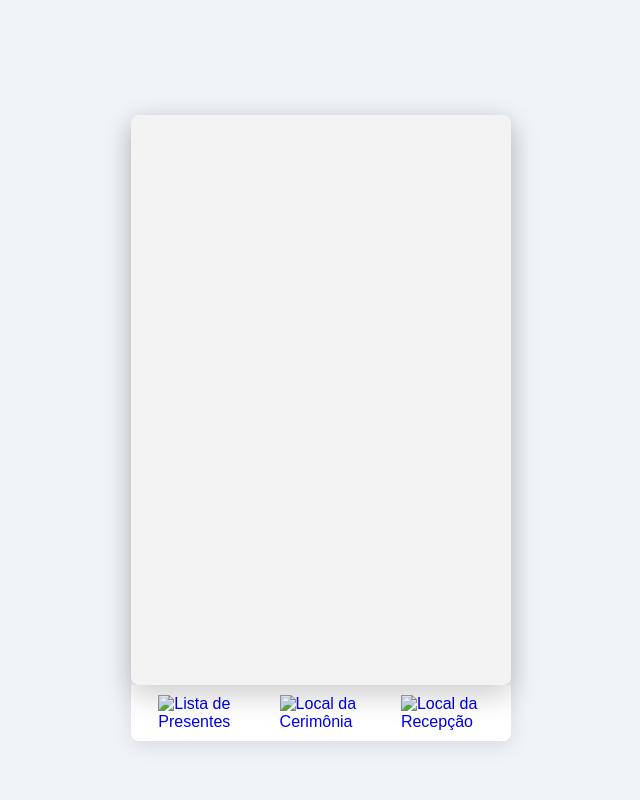
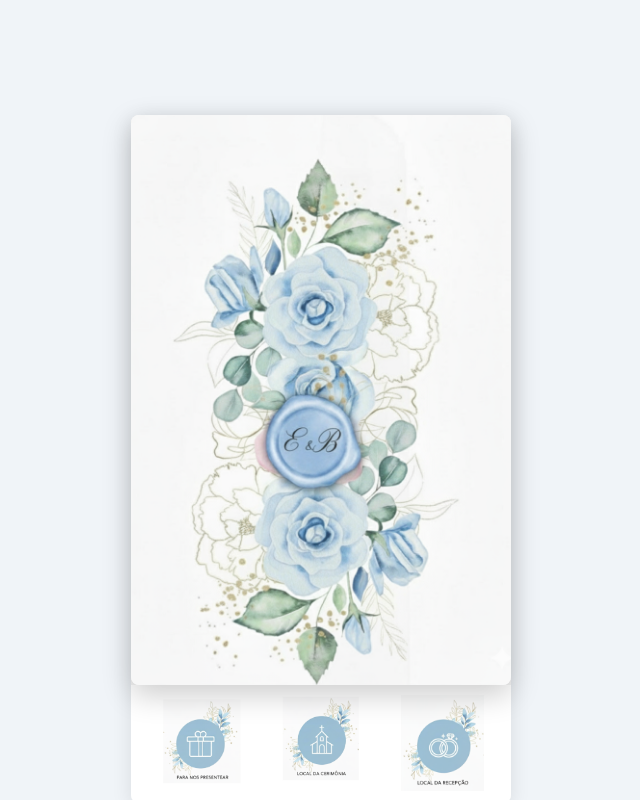
Before and after one commit to RyanRsilva/Convite_De_Casamento, a plain HTML site: page index.html in a window 1280 px wide. Shown: the whole page, without its empty margins (319-959 px from the left). Drawn offline with Linux system fonts and the light colour scheme; the site is published under a folder, as on GitHub Pages, so addresses that start at the root find nothing.

Commit message:
correcao dos caminhos

```diff
--- a/index.html
+++ b/index.html
@@ -4,7 +4,7 @@
     <meta charset="UTF-8" />
     <meta name="viewport" content="width=device-width, initial-scale=1.0" />
     <title>Convite de Casamento - Emylle e Breno</title>
-    <link rel="stylesheet" href="style.css" />
+    <link rel="stylesheet" href="./style.css" />
     <link rel="shortcut icon" href="favicon.ico" type="image/x-icon" />
   </head>
   <body>
@@ -22,7 +22,7 @@
             target="_blank"
             class="invite-button">
             <img
-              src="/images/presentear.png"
+              src="./images/presentear.png"
               alt="Lista de Presentes" />
           </a>
 
@@ -31,7 +31,7 @@
             target="_blank"
             class="invite-button">
             <img
-              src="/images/cerimonia.png"
+              src="./images/cerimonia.png"
               alt="Local da Cerimônia" />
           </a>
 
@@ -39,12 +39,12 @@
             href="https://www.google.com/maps/search/?api=1&query=-8.32562897098092,-36.41601313522489"
             target="_blank"
             class="invite-button">
-            <img src="/images/recepcao1.png" alt="Local da Recepção" />
+            <img src="./images/recepcao1.png" alt="Local da Recepção" />
           </a>
         </div>
       </div>
     </div>
 
-    <script src="script.js"></script>
+    <script src="./script.js"></script>
   </body>
 </html>
--- a/style.css
+++ b/style.css
@@ -46,7 +46,7 @@ body, html {
     align-items: center;
 
     /* imagem de capa */
-    background-image: url('/images/Gemini_Generated_Image_op7av6op7av6op7a.png');
+    background-image: url('./images/Gemini_Generated_Image_op7av6op7av6op7a.png');
     background-size: cover;
     background-position: center;
     border-radius: 8px;
@@ -88,7 +88,7 @@ body, html {
     width: 100%;
     padding-top: 150%;
 
-    background-image: url('/images/449d7489-91be-47fd-8aaf-869390807585.jpeg');
+    background-image: url('./images/449d7489-91be-47fd-8aaf-869390807585.jpeg');
     background-size: contain;
     background-repeat: no-repeat;
     background-position: top center;
```
